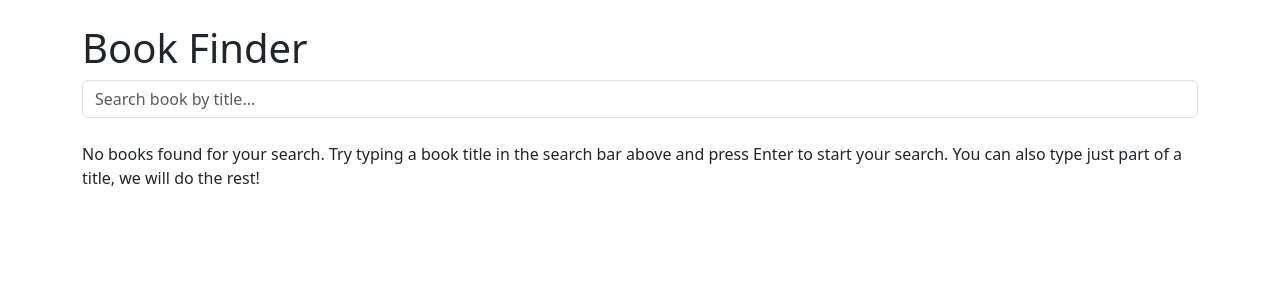
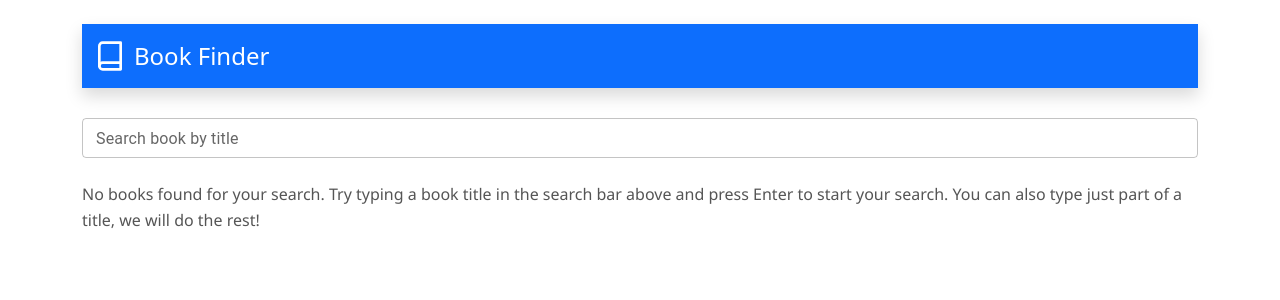
Before and after one commit to trifun96/book-finder, a React (Create React App) app: page / in a window 1280 px wide. Shown: the top 300 px of the page. Built offline with nearby package versions, Linux system fonts and the light colour scheme.

Commit message:
Improving design

```diff
--- a/package.json
+++ b/package.json
@@ -10,6 +10,7 @@
     "bootstrap": "^5.3.7",
     "react": "^19.1.1",
     "react-dom": "^19.1.1",
+    "react-icons": "^5.5.0",
     "react-redux": "^9.2.0",
     "react-router-dom": "^7.8.0",
     "react-scripts": "5.0.1",
--- a/src/components/BookCard/BookCard.jsx
+++ b/src/components/BookCard/BookCard.jsx
@@ -1,11 +1,10 @@
-import React from "react";
 import { Link } from "react-router-dom";
 import { getBookCoverUrl } from "../../api/books";
 import "./BookCard.css";
 
 export default function BookCard({ book }) {
   const coverUrl = getBookCoverUrl(book.cover_i);
-  const workId = book.key.split("/").pop();
+  const workId = book?.key ? book.key.split("/").pop() : null;
 
   return (
     <Link
--- a/src/components/BookList.jsx
+++ b/src/components/BookList.jsx
@@ -16,7 +16,15 @@ export default function BookList({ books }) {
 
   if (!books.length) {
     return (
-      <p className="mt-4">
+      <p
+        className="mt-4"
+        style={{
+          fontFamily: '"Segoe UI", Tahoma, Geneva, Verdana, sans-serif',
+          fontSize: "1rem",
+          lineHeight: "1.6",
+          color: "#555",
+        }}
+      >
         No books found for your search. Try typing a book title in the search
         bar above and press Enter to start your search. You can also type just
         part of a title, we will do the rest!
@@ -44,4 +52,4 @@ export default function BookList({ books }) {
       )}
     </>
   );
-};
+}
--- /dev/null
+++ b/src/components/Header.jsx
@@ -0,0 +1,13 @@
+import React from "react";
+import { FiBook } from "react-icons/fi";
+
+export default function Header() {
+  return (
+    <header className="bg-primary text-white py-3 shadow w-100" style={{ position: "relative", left: 0, right: 0 }}>
+      <div className="container d-flex align-items-center">
+        <FiBook size={32} className="me-2" />
+        <h1 className="h4 mb-0">Book Finder</h1>
+      </div>
+    </header>
+  );
+}
--- a/src/components/SearchBar.jsx
+++ b/src/components/SearchBar.jsx
@@ -1,4 +1,5 @@
 import { useEffect, useState } from "react";
+import TextField from "@mui/material/TextField";
 
 export default function SearchBar({ onSearch }) {
   const [term, setTerm] = useState("");
@@ -29,15 +30,18 @@ export default function SearchBar({ onSearch }) {
   }, [term, onSearch]);
 
   return (
-    <div>
-      <input
-        type="text"
-        placeholder="Search book by title..."
+    <div style={{ marginTop: "30px" }}>
+      <TextField
+        label="Search book by title"
+        variant="outlined"
         value={term}
         onChange={(e) => setTerm(e.target.value)}
-        className="form-control"
+        fullWidth
+        size="small"
+        error={Boolean(error)}
+        helperText={error}
+        placeholder="Search book by title..."
       />
-      {error && <small style={{ color: "red" }}>{error}</small>}
     </div>
   );
 }
--- a/src/components/ViewedBooks.jsx
+++ b/src/components/ViewedBooks.jsx
@@ -15,7 +15,16 @@ const ViewedBooks = React.memo(({ viewedBooks }) => {
   return (
     <div className="container mt-4 mb-4">
       <div className="d-flex justify-content-between align-items-center mb-3">
-        <h2>Previously viewed books:</h2>
+        <h2
+          style={{
+            fontFamily: '"Segoe UI", Tahoma, Geneva, Verdana, sans-serif',
+            fontSize: "1.5rem",
+            lineHeight: "1.6",
+            color: "#555",
+          }}
+        >
+          Previously viewed books:
+        </h2>
         <button className="btn btn-primary btn-sm" onClick={handleClear}>
           Clear All
         </button>
@@ -24,10 +33,10 @@ const ViewedBooks = React.memo(({ viewedBooks }) => {
       <div className="d-flex flex-wrap gap-4">
         {viewedBooks.map((book) => (
           <BookCard
-            key={book.key}
             book={{
               title: book.title,
               cover_i: book.coverId,
+              key: book.key,
             }}
           />
         ))}
--- a/src/pages/BookDetailPage.jsx
+++ b/src/pages/BookDetailPage.jsx
@@ -65,7 +65,7 @@ useEffect(() => {
   }
 
   fetchData();
-}, [id]);
+}, [id, dispatch]);
 
 
   const coverUrl = book?.covers?.length
@@ -76,7 +76,7 @@ useEffect(() => {
     <div className="container mt-3">
       {loading && <Spinner />}
 
-      <button className="btn btn-secondary mb-3" onClick={() => navigate(-1)}>
+      <button className="btn btn-primary mb-3" onClick={() => navigate(-1)}>
         ← Back
       </button>
 
--- a/src/pages/LandingPage.jsx
+++ b/src/pages/LandingPage.jsx
@@ -5,6 +5,7 @@ import ViewedBooks from "../components/ViewedBooks";
 import { searchBooks } from "../api/books";
 import { useSelector, shallowEqual } from "react-redux";
 import Spinner from "../components/Spinner";
+import Header from "../components/Header";
 
 export default function LandingPage() {
   const [books, setBooks] = useState([]);
@@ -30,7 +31,7 @@ export default function LandingPage() {
 
   return (
     <div className="container mt-4">
-      <h1>Book Finder</h1>
+      <Header/>
       <SearchBar onSearch={handleSearch} />
       {loading && <Spinner />}
       {error && <p className="text-danger">{error}</p>}
```
Also changed, not shown: 1 other file (tests, documents, lock files or other folders).
